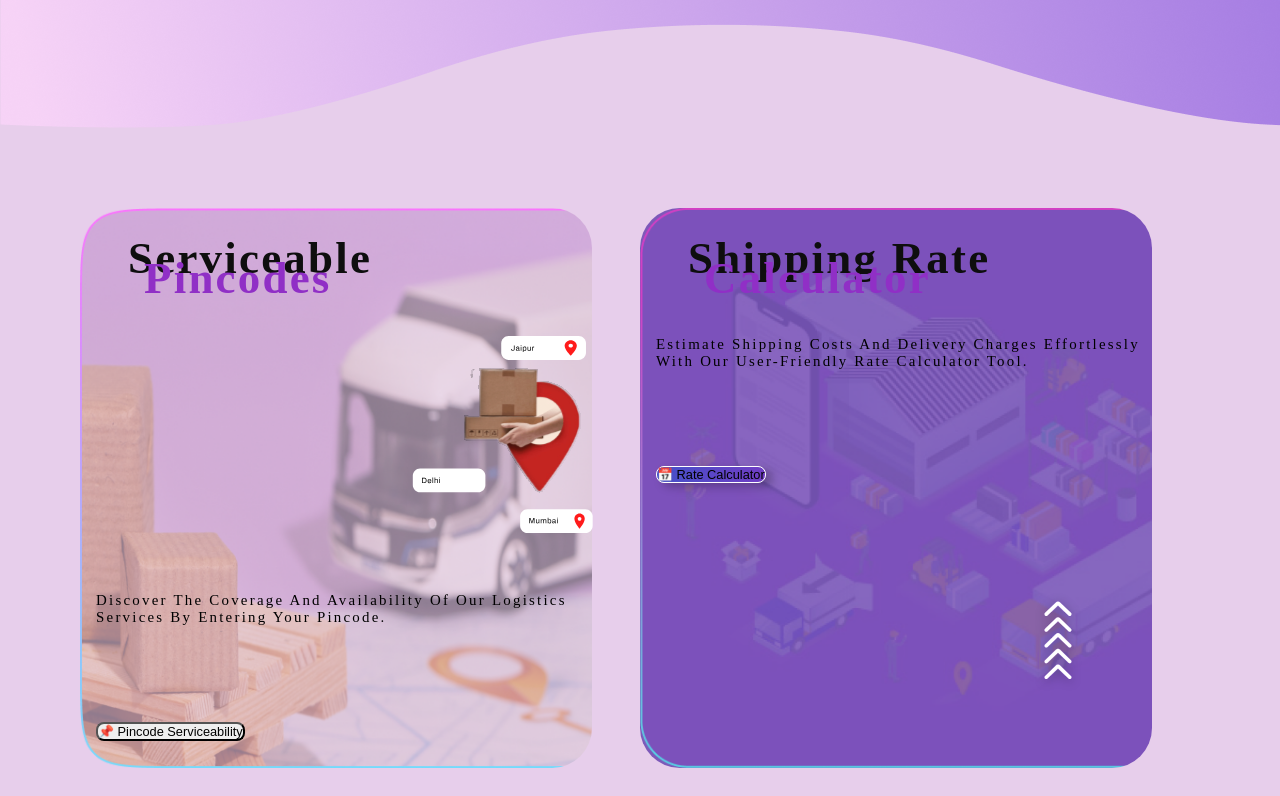
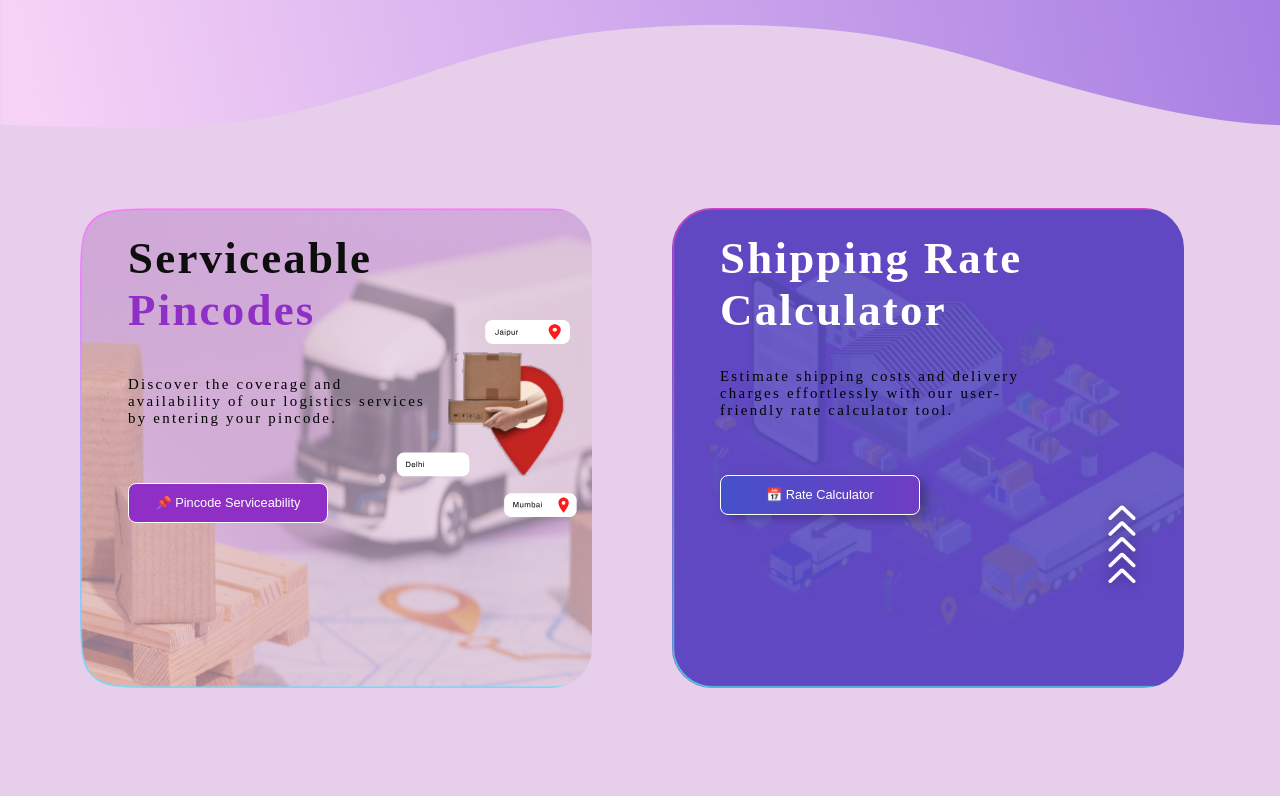
Before and after one commit to sivaram191/CampusExpress_Website, a React (Create React App) app: page / in a window 1280 px wide. Shown: the part 2464-3260 px from the top of the page. Built offline with nearby package versions, Linux system fonts and the light colour scheme; the HTML template or start-up script is replaced by a standard one.

Commit message:
Update Cards.css

```diff
--- a/src/Component/Cards.css
+++ b/src/Component/Cards.css
@@ -2,20 +2,21 @@
     background-color: "";
     padding: 5rem;
     display: flex;
+    transform: translate(0,0);
   }
 
   .pincode-card{
     border-radius: 40px;
     background-size: cover;
     width: 40vw;
-    height: 70vh;
-    margin-right: 3rem;
+    height: 60vh;
+    margin-right: 5rem;
   }
   .rate-calc-card {
     border-radius: 40px;
     background-size: cover;
     width: 40vw;
-    height: 70vh;
+    height: 60vh;
 
   }
 
@@ -26,7 +27,7 @@
   }
 
   .rate-calc-card {
-    background-color: rgba(88, 50, 168, 0.75);
+    background-color: rgb(94, 79, 193);
     background-image: url('../assets/RateCalcImg.png');
     margin-bottom: 0;
   }
@@ -39,7 +40,7 @@
   }
 
   .pincardtitle {
-    font-weight: 900;
+    font-weight: 750;
     font-size: 44.904px;
     color: #0E0E0E;
     font-family: Archivo;
@@ -47,39 +48,34 @@
   }
 
   .pincardsubtitle {
-    font-weight: 900;
+    font-weight: 750;
     font-size: 44.904px;
     color: #902FC6;
     font-family: Archivo;
     letter-spacing: 2.245px;
-    margin-top: -2rem;
-    margin-left: 1rem;
     text-transform: capitalize;
   }
   .ratecardtitle {
-    font-weight: 900;
+    font-weight: 650;
     font-size: 44.904px;
-    color: #0E0E0E;
+    color: rgb(255, 255, 255);
     font-family: Archivo;
     letter-spacing: 2.245px;
   }
 
   .ratecardsubtitle {
-    font-weight: 900;
+    font-weight: 650;
     font-size: 44.904px;
-    color: #902FC6;
+    color: #ffffff;
     font-family: Archivo;
     letter-spacing: 2.245px;
-    margin-top: -2rem;
-    margin-left: 1rem;
-    text-transform: capitalize;
   }
 
   .location-icon {
     width: 300px;
     height: 300px;
-    margin-left: 20rem;
-    margin-top: -3rem;
+    margin-left: 19rem;
+    margin-top: -6rem;
   }
 
   .pincarddescription {
@@ -88,18 +84,25 @@
     font-size: 14.904px;
     font-weight: 400;
     letter-spacing: 2.245px;
-    text-transform: capitalize;
     padding-top: 0.5rem;
     padding-bottom: 2rem;
-    margin-left: 1rem;
+    margin-left: 3rem;
+    margin-top: -12.5rem;
+    width:300px;
   }
 
   .pincardbutton {
     align-self: center;
-    margin-top: 4rem;
+    margin-top: 1.5rem;
     margin-left: 1rem;
     font-size: 0.8rem;
     border-radius: 8px;
+    border: 1px solid #ffffff;
+    background-color: #902FC6;
+    color: white;
+    height: 40px;
+    width: 200px;
+    margin-left: 3rem;
   }
 
   .ratecarddescription {
@@ -108,26 +111,30 @@
     font-size: 14.904px;
     font-weight: 400;
     letter-spacing: 2.245px;
-    text-transform: capitalize;
     padding-top: 0.5rem;
     padding-bottom: 2rem;
-    margin-left: 1rem;
+    margin-left: 3rem;
+    width: 340px;
   }
 
   .ratecardbutton {
     align-self: center;
-    margin-top: 4rem;
+    margin-top: 1.5rem;
     margin-left: 1rem;
     font-size: 0.8rem;
     border-radius: 8px;
     border: 0.937px solid #FFF;
     background-image: linear-gradient(to right, rgba(68, 81, 201, 1) 0%, rgba(112, 61, 196, 1) 100%);
     box-shadow: 6.557px 3.747px 9.18px 0px rgba(0, 0, 0, 0.25);
+    height: 40px;
+    width: 200px;
+    margin-left: 3rem;
+    color: white;
   }
 
   .arrow-icon {
     width: 100px;
     height: 100px;
-    margin-top: 24rem;
-    margin-left: -9rem;
+    margin-top: 18rem;
+    margin-left: -7rem;
   }
```
